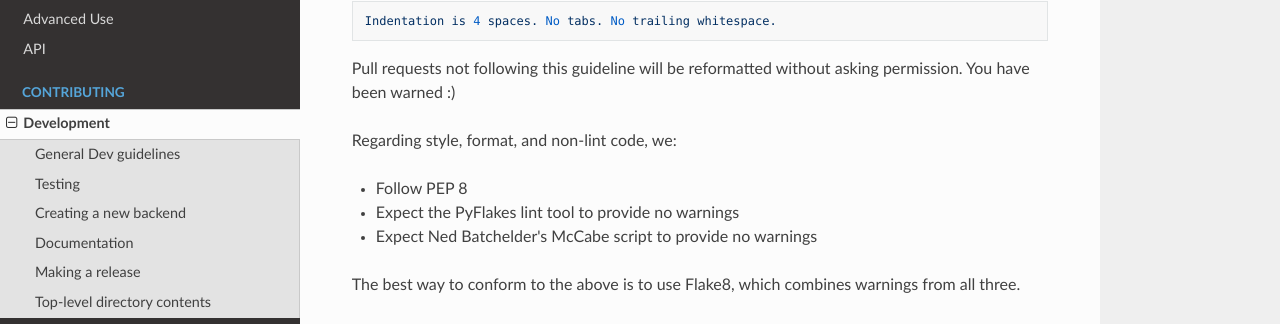
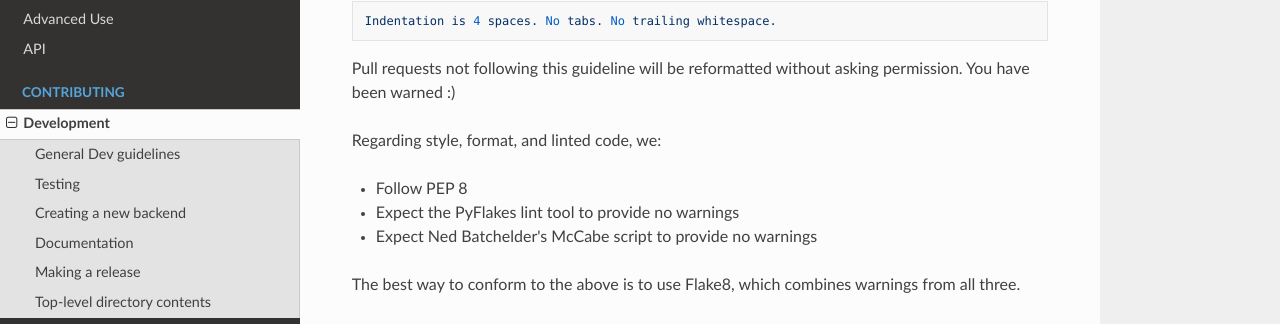
Before and after one commit to memphis-iis/GLUDB, an MkDocs documentation site: the page built from docs/development.md, in a window 1280 px wide and 900 px high. Shown: the part 263-587 px from the top of the window. Built offline with MkDocs 1.6.1, drawn with Linux system fonts in a browser that asks for light colours; nearby versions of some CDN libraries; old or Windows-style settings are respelled for this version of MkDocs.

Commit message:
doc update [ci skip]

```diff
--- a/docs/development.md
+++ b/docs/development.md
@@ -9,7 +9,7 @@ Since everyone has space preferences, here's ours:
 Pull requests not following this guideline will be reformatted without asking
 permission. You have been warned :)
 
-Regarding style, format, and non-lint code, we:
+Regarding style, format, and linted code, we:
 
 * Follow PEP 8
 * Expect the PyFlakes lint tool to provide no warnings
```
